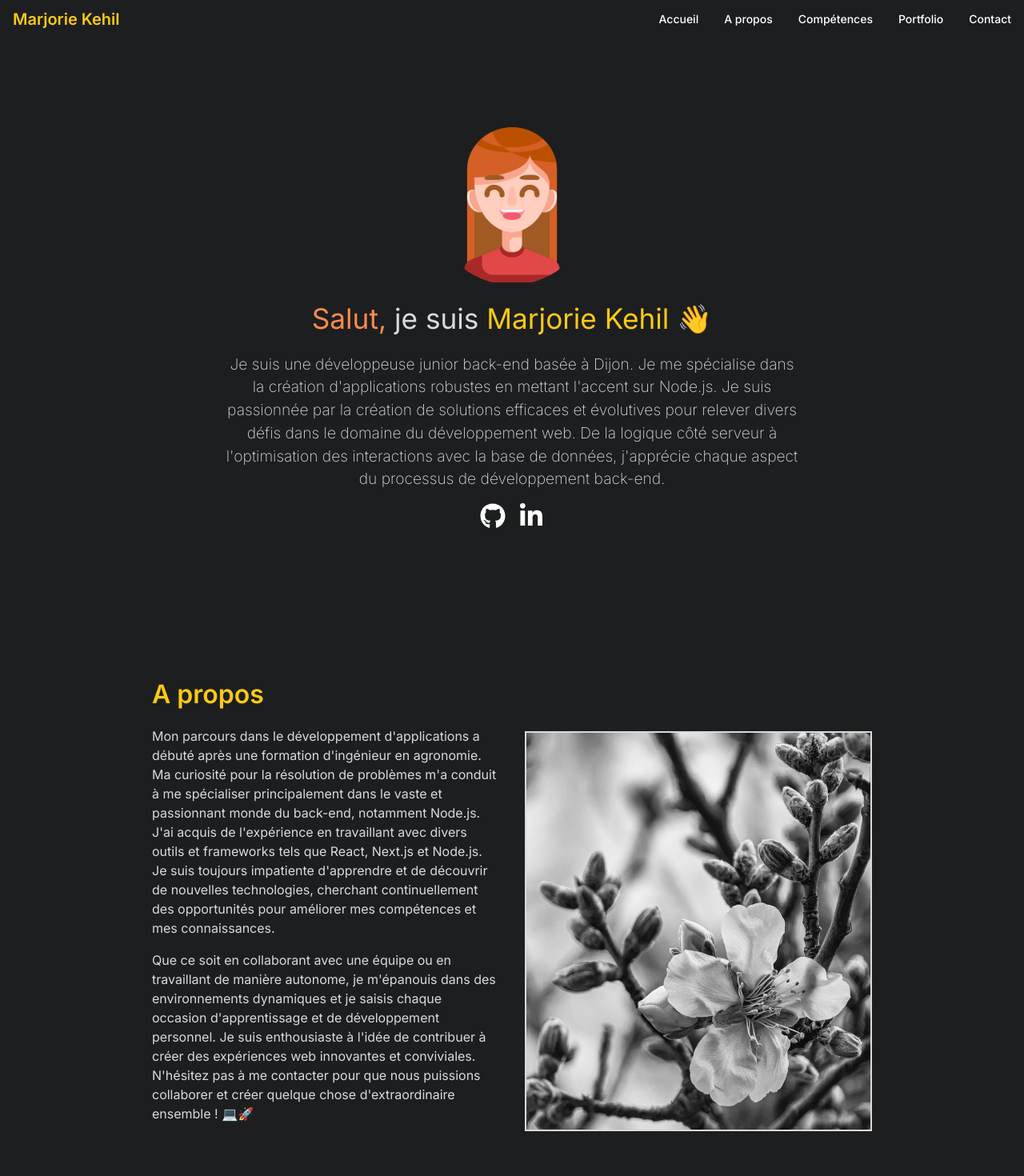
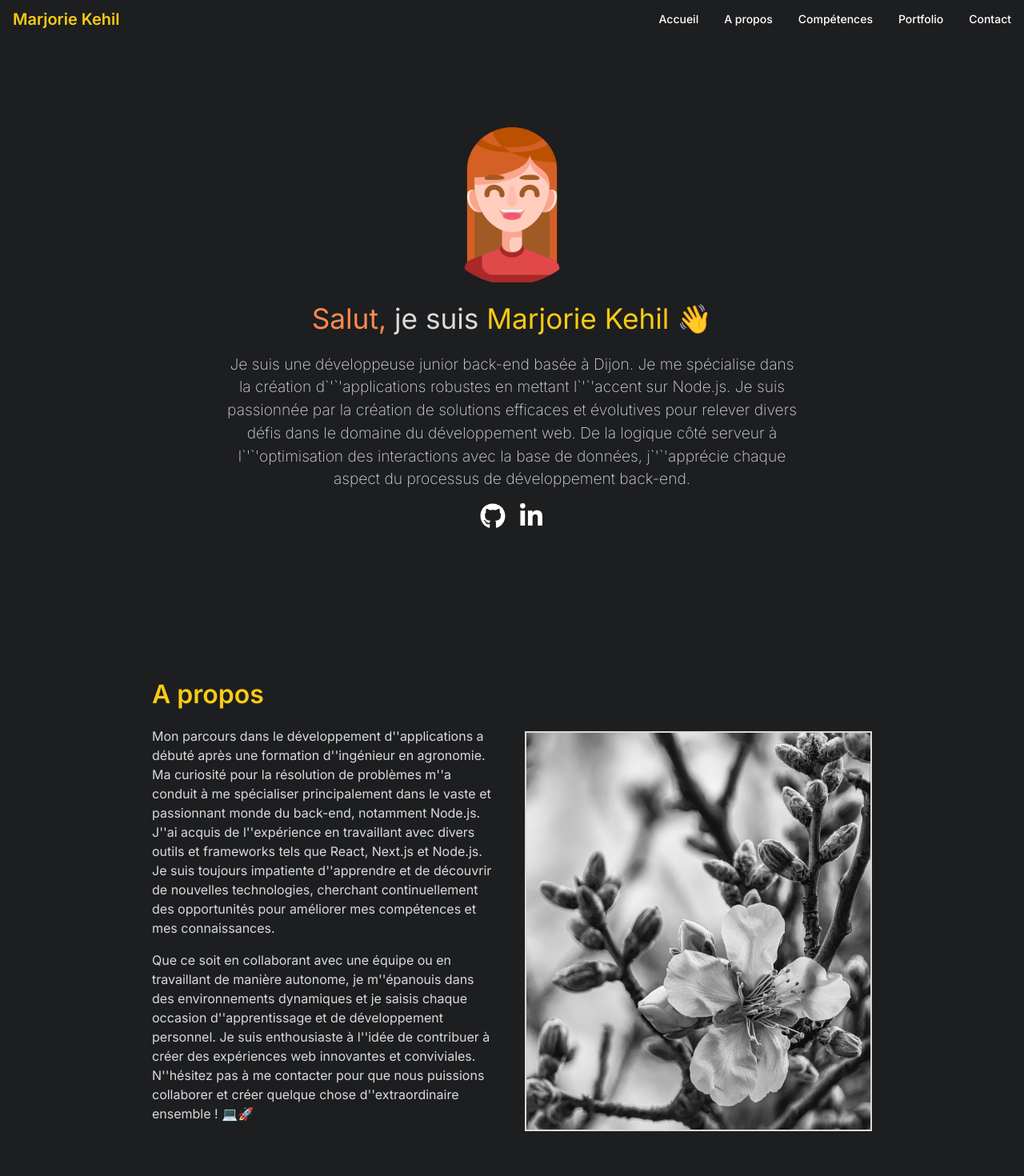
Before and after one commit to Zwina/Marjorie-Kehil, a Next.js app: page / in a window 1280 px wide. Shown: the top 1470 px of the page at 80% size. Built offline with nearby package versions, Linux system fonts and the light colour scheme.

Commit message:
first commit

```diff
--- a/components/about.js
+++ b/components/about.js
@@ -9,25 +9,25 @@ const About = () => {
       <div className="flex-about">
         <div className="about-text">
           <p>
-           Mon parcours dans le développement d'applications
-            a débuté après une formation d'ingénieur en agronomie.
-            Ma curiosité pour la résolution de problèmes m'a conduit à
+           Mon parcours dans le développement d&apos;'applications
+            a débuté après une formation d&apos;'ingénieur en agronomie.
+            Ma curiosité pour la résolution de problèmes m&apos;'a conduit à
             me spécialiser principalement dans le
             vaste et passionnant monde du back-end, notamment Node.js.
-            J'ai acquis de l'expérience en travaillant avec divers
+            J&apos;'ai acquis de l&apos;'expérience en travaillant avec divers
             outils et frameworks tels que React, Next.js et Node.js. Je suis
-            toujours impatiente d'apprendre et de découvrir de nouvelles
+            toujours impatiente d&apos;'apprendre et de découvrir de nouvelles
             technologies, cherchant continuellement des opportunités pour
             améliorer mes compétences et mes connaissances.
           </p>
           <p>
           Que ce soit en
             collaborant avec une équipe ou en travaillant de manière autonome,
-            je m'épanouis dans des environnements dynamiques et je saisis chaque
-            occasion d'apprentissage et de développement personnel. Je suis
-            enthousiaste à l'idée de contribuer à créer des expériences web
-            innovantes et conviviales. N'hésitez pas à me contacter pour que
-            nous puissions collaborer et créer quelque chose d'extraordinaire
+            je m&apos;'épanouis dans des environnements dynamiques et je saisis chaque
+            occasion d&apos;'apprentissage et de développement personnel. Je suis
+            enthousiaste à l&apos;'idée de contribuer à créer des expériences web
+            innovantes et conviviales. N&apos;'hésitez pas à me contacter pour que
+            nous puissions collaborer et créer quelque chose d&apos;'extraordinaire
             ensemble ! 💻🚀
           </p>
         </div>
--- a/components/diploma.js
+++ b/components/diploma.js
@@ -13,7 +13,7 @@ export default function Diploma() {
           <Timeline.Point icon={HiCalendar} />
           <Timeline.Content className="ml-6">
             <Timeline.Title className="text-white">
-              Concepteur Développeur d'Applications
+              Concepteur Développeur d`&apos;`'Applications
             </Timeline.Title>
             <Timeline.Time>Juillet 2023</Timeline.Time>
             <Timeline.Body>
@@ -30,8 +30,8 @@ export default function Diploma() {
               target="_blank"
               rel="noopener noreferrer"
             >Greta21 (Dijon) </a>
-                <br/>   - Conception et mise en place d'applications web, mobiles et Desktop
-                <br/>   - Développement back-end et front-end d'applications
+                <br/>   - Conception et mise en place d`&apos;`'applications web, mobiles et Desktop
+                <br/>   - Développement back-end et front-end d`&apos;`'applications
                 <br/>   - Modélisation conceptuelle et mise en place de base de données
                 <br/>   - Développement de composants dans le langage de base de données
                 <br/>   - Gestion de projet, versionning
--- a/components/footer.js
+++ b/components/footer.js
@@ -8,7 +8,7 @@ const Footer = () => {
         <hr/>
         <div className="footer-container">
           <p>
-            © {new Date().getFullYear()} Marjorie's Portfolio | Tous droits réservés
+            © {new Date().getFullYear()} Marjorie`&apos;`'s Portfolio | Tous droits réservés
           </p>
           <p>
             <a
--- a/components/hero.js
+++ b/components/hero.js
@@ -12,7 +12,7 @@ const Hero = () => {
       <div className="hero-text">
         <h1><span className="text-orange-400">Salut,</span> je suis <span className="text-yellow-300">Marjorie Kehil</span> 👋</h1>
         <p>
-         Je suis une développeuse junior back-end basée à Dijon. Je me spécialise dans la création d'applications robustes en mettant l'accent sur Node.js. Je suis passionnée par la création de solutions efficaces et évolutives pour relever divers défis dans le domaine du développement web. De la logique côté serveur à l'optimisation des interactions avec la base de données, j'apprécie chaque aspect du processus de développement back-end.
+         Je suis une développeuse junior back-end basée à Dijon. Je me spécialise dans la création d`&apos;`'applications robustes en mettant l`&apos;`'accent sur Node.js. Je suis passionnée par la création de solutions efficaces et évolutives pour relever divers défis dans le domaine du développement web. De la logique côté serveur à l`&apos;`'optimisation des interactions avec la base de données, j`&apos;`'apprécie chaque aspect du processus de développement back-end.
         </p>
         <div className="social-icons">
         <a
```
